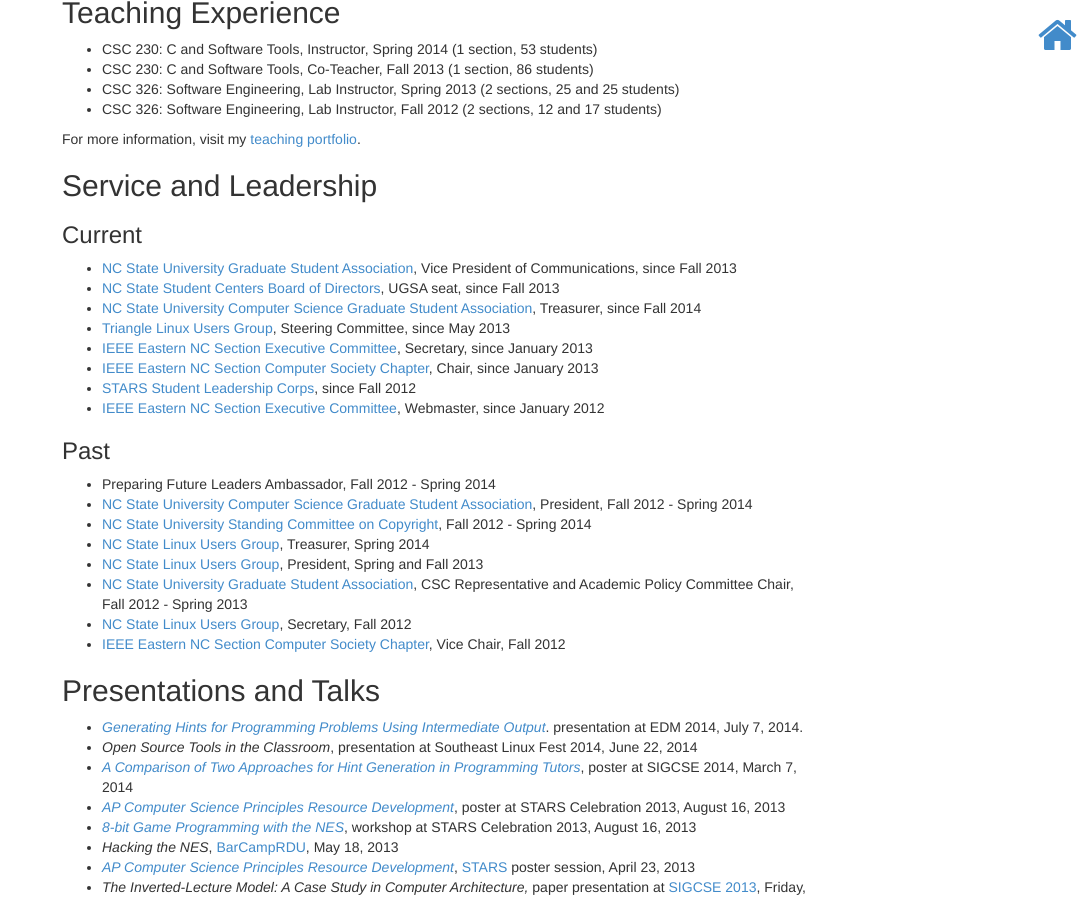
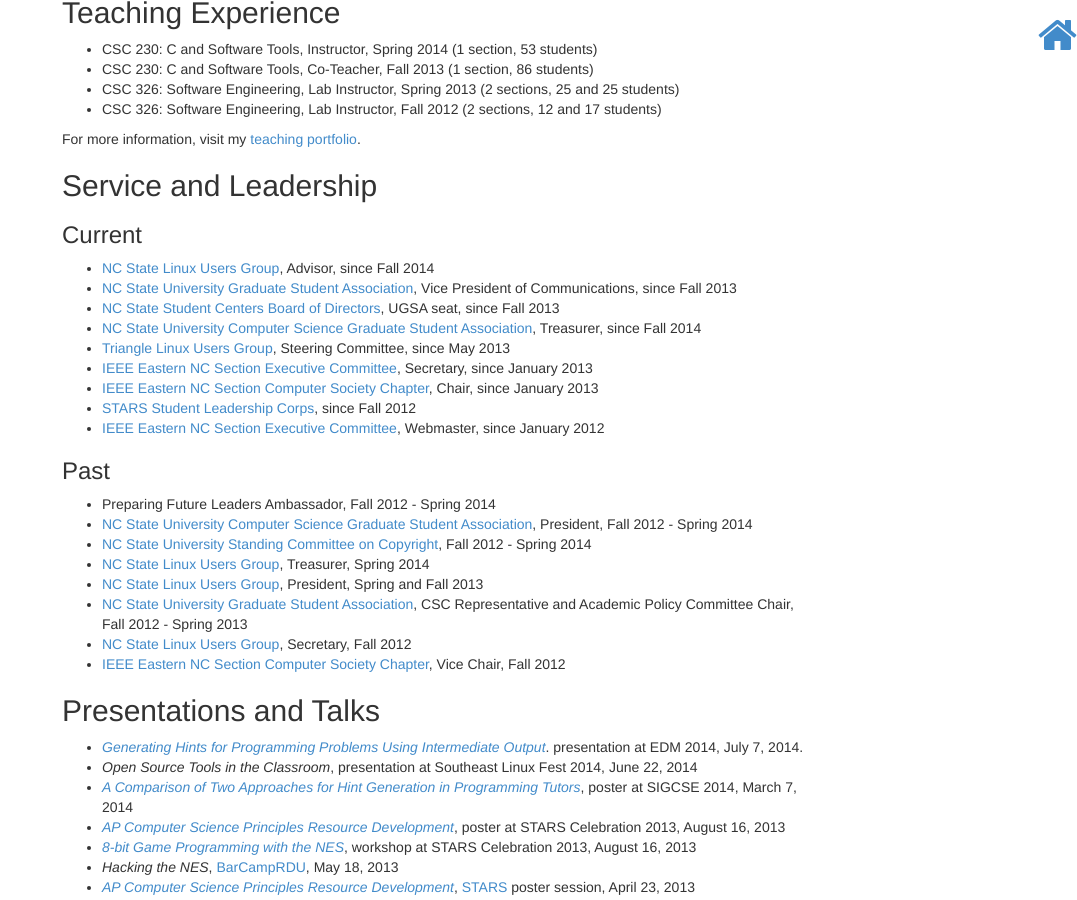
Before and after one commit to isharacomix/oldsite, a Jekyll site: the page built from cv.md, in a window 1280 px wide and 900 px high, scrolled down 1409 px. Shown: the whole window, without its empty margins (203-1280 px from the left). Built offline with Jekyll 4.4.1, drawn with Linux system fonts in a browser that asks for light colours; Markdown is read by kramdown in place of the engine named in the settings; comment, search, counter and statistics services are not loaded.

Commit message:
Added my new advisor role to the LUG

```diff
--- a/cv.md
+++ b/cv.md
@@ -72,6 +72,7 @@
 Service and Leadership
 ----------------------
 ### Current
+ * [NC State Linux Users Group](http://lug.ncsu.edu), Advisor, since Fall 2014
  * [NC State University Graduate Student Association](http://ugsa.ncsu.edu), Vice President of Communications, since Fall 2013
  * [NC State Student Centers Board of Directors](http://www.ncsu.edu/student_center/bod/), UGSA seat, since Fall 2013
  * [NC State University Computer Science Graduate Student Association](http://ncsu.orgsync.com/org/cscgsa), Treasurer, since Fall 2014
```
